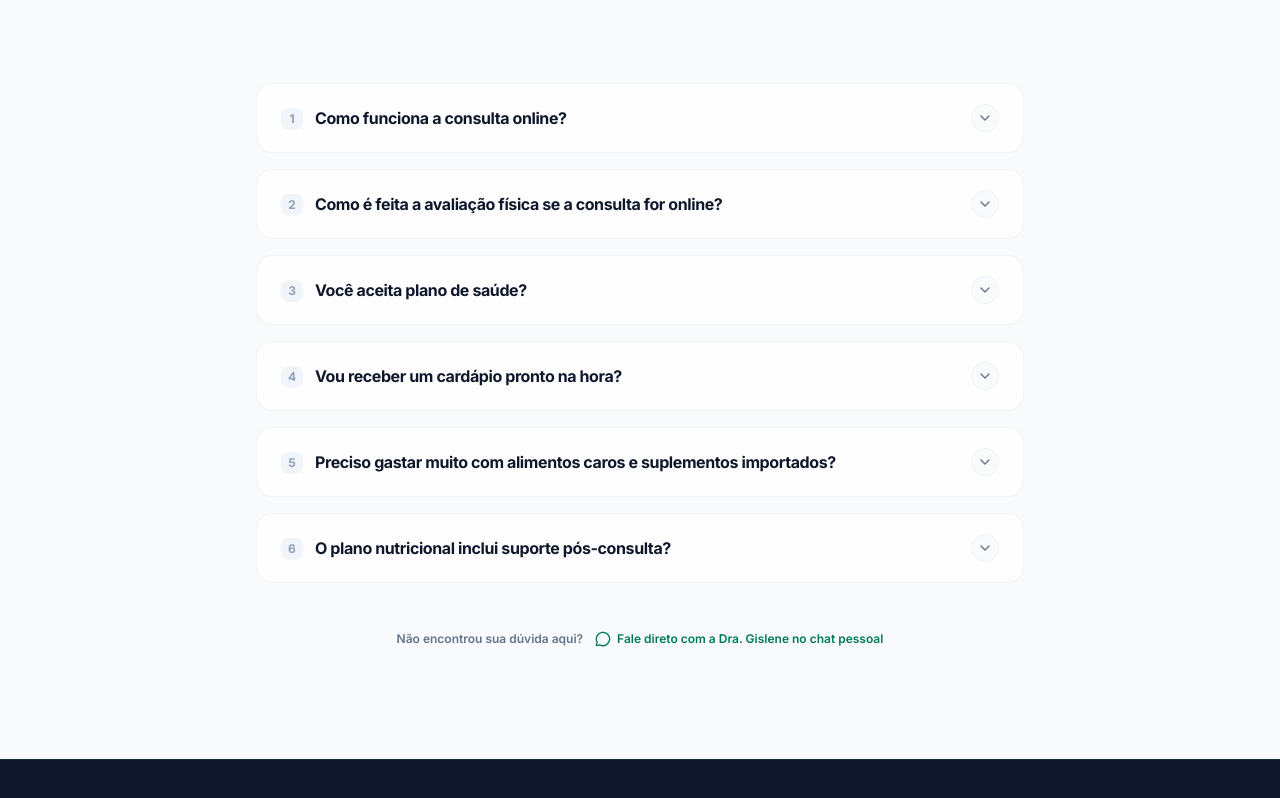
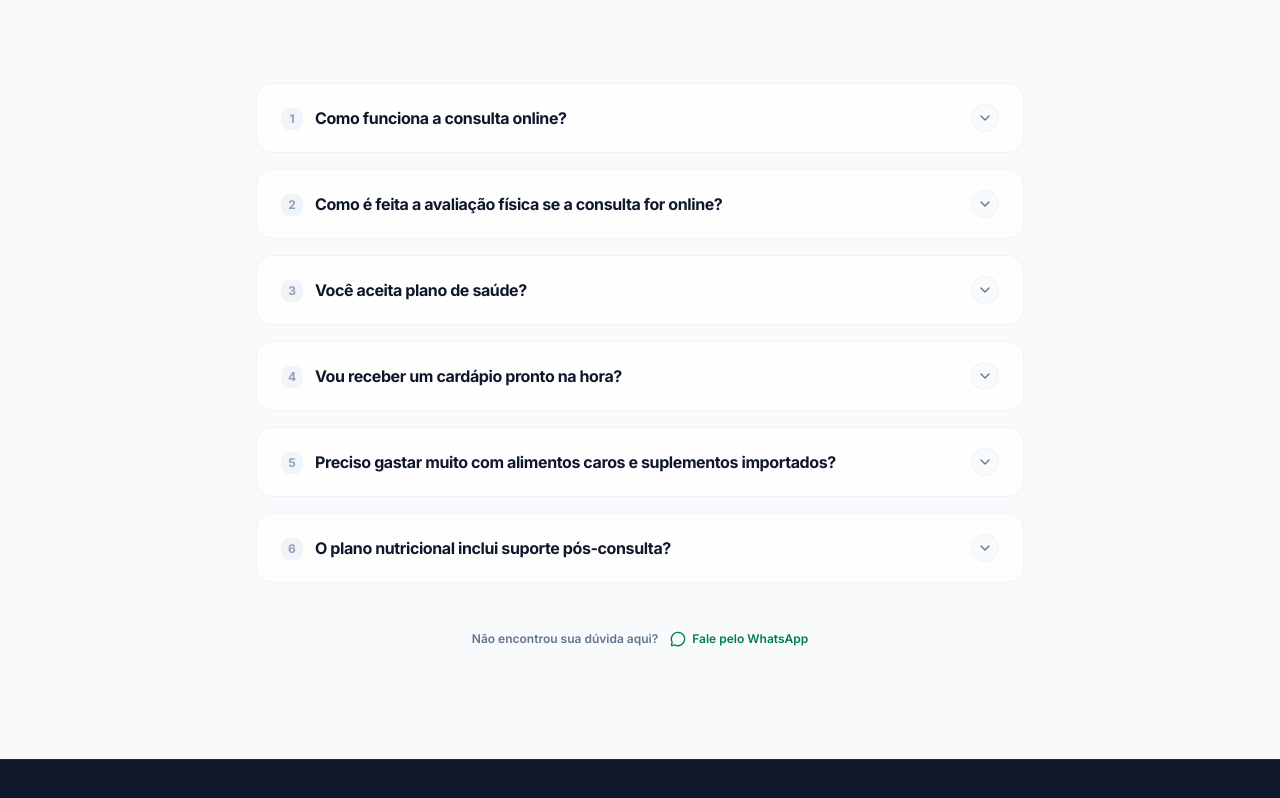
Before and after one commit to paulodias-dev/gnutrielev-nutricionista, a React (Vite) app: page / in a window 1280 px wide. Shown: the part 5224-6022 px from the top of the page. Built offline with nearby package versions, Linux system fonts and the light colour scheme.

Commit message:
Melhora acessibilidade do FAQ

```diff
--- a/src/components/sections/FAQ.tsx
+++ b/src/components/sections/FAQ.tsx
@@ -5,7 +5,7 @@
 
 import React, { useState } from 'react';
 import { motion, AnimatePresence } from 'motion/react';
-import { HelpCircle, ChevronDown, MessageCircle } from 'lucide-react';
+import { ChevronDown, MessageCircle } from 'lucide-react';
 import { Section } from '../layout/Section';
 import { FAQ_ITEMS, NUTRI_PROFILE } from '../../utils/data';
 
@@ -21,12 +21,14 @@ export const FAQ: React.FC = () => {
       id="faq"
       tag="Dúvidas Recorrentes"
       title="Perguntas Frequentes"
-      subtitle="Esclareça suas principais dúvidas sobre o formato de acompanhamento, exames, reembolsos e cardápios."
+      subtitle="Esclareça dúvidas sobre atendimento online, avaliação, reembolso, plano alimentar e suporte."
       bgType="light"
     >
       <div className="max-w-3xl mx-auto flex flex-col gap-4">
         {FAQ_ITEMS.map((item, idx) => {
           const isOpen = openId === item.id;
+          const panelId = `faq-panel-${item.id}`;
+          const buttonId = `faq-btn-${item.id}`;
 
           return (
             <div
@@ -37,15 +39,16 @@ export const FAQ: React.FC = () => {
                   : 'bg-white/80 backdrop-blur-sm border-slate-200/50 hover:bg-white hover:border-slate-300'
               }`}
             >
-              {/* Accordion clickable header */}
               <button
                 onClick={() => toggleItem(item.id)}
-                className="w-full px-6 py-5 flex items-center justify-between gap-4 text-left focus:outline-none cursor-pointer select-none"
+                className="w-full px-6 py-5 flex items-center justify-between gap-4 text-left focus:outline-none focus-visible:ring-2 focus-visible:ring-emerald-600 focus-visible:ring-offset-2 cursor-pointer select-none"
                 aria-expanded={isOpen}
-                id={`faq-btn-${item.id}`}
+                aria-controls={panelId}
+                id={buttonId}
+                type="button"
               >
                 <div className="flex gap-3">
-                  <span className="w-5.5 h-5.5 rounded-lg bg-slate-100 flex items-center justify-center shrink-0 text-slate-400 font-bold text-xs mt-0.5">
+                  <span className="w-5.5 h-5.5 rounded-lg bg-slate-100 flex items-center justify-center shrink-0 text-slate-400 font-bold text-xs mt-0.5" aria-hidden="true">
                     {idx + 1}
                   </span>
                   <span className="text-sm md:text-base font-bold text-slate-900 tracking-tight">
@@ -58,14 +61,16 @@ export const FAQ: React.FC = () => {
                     isOpen ? 'rotate-180 bg-emerald-50 text-emerald-700 border-emerald-100' : ''
                   }`}
                 >
-                  <ChevronDown className="w-4 h-4 shrink-0" />
+                  <ChevronDown aria-hidden="true" className="w-4 h-4 shrink-0" />
                 </div>
               </button>
 
-              {/* Collapsible Content */}
               <AnimatePresence initial={false}>
                 {isOpen && (
                   <motion.div
+                    id={panelId}
+                    role="region"
+                    aria-labelledby={buttonId}
                     initial={{ height: 0, opacity: 0 }}
                     animate={{ height: 'auto', opacity: 1 }}
                     exit={{ height: 0, opacity: 0 }}
@@ -82,17 +87,17 @@ export const FAQ: React.FC = () => {
         })}
       </div>
 
-      {/* Support help footnote */}
       <div className="mt-12 text-center text-xs font-semibold text-slate-500 flex flex-col sm:flex-row items-center justify-center gap-3">
         <span>Não encontrou sua dúvida aqui?</span>
         <a
           href={NUTRI_PROFILE.whatsappUrl}
           target="_blank"
           rel="noopener noreferrer"
-          className="inline-flex items-center gap-1.5 text-emerald-700 hover:text-emerald-500 hover:underline transition-colors cursor-pointer"
+          className="inline-flex items-center gap-1.5 text-emerald-700 hover:text-emerald-500 hover:underline transition-colors cursor-pointer focus:outline-none focus-visible:ring-2 focus-visible:ring-emerald-600 focus-visible:ring-offset-2 rounded"
+          aria-label="Falar pelo WhatsApp para tirar dúvidas sobre atendimento nutricional"
         >
-          <MessageCircle className="w-4 h-4" />
-          <span>Fale direto com a Dra. Gislene no chat pessoal</span>
+          <MessageCircle aria-hidden="true" className="w-4 h-4" />
+          <span>Fale pelo WhatsApp</span>
         </a>
       </div>
     </Section>
```
